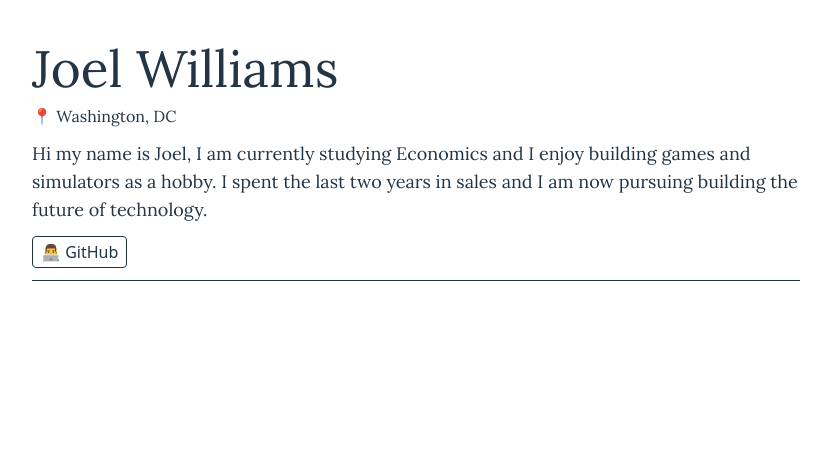
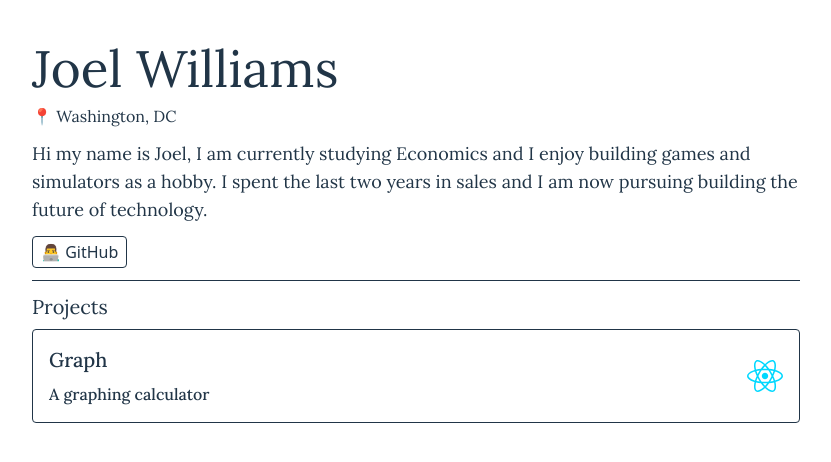
Before and after one commit to joelwashere/jwill, a React (Vite) app: page / in a window 1280 px wide. Shown: the top 462 px of the page, without its empty margins (224-1055 px from the left). Built offline with nearby package versions, Linux system fonts and the light colour scheme.

Commit message:
added my Graph project

```diff
--- a/src/App.tsx
+++ b/src/App.tsx
@@ -43,7 +43,7 @@ function App() {
             {/* <li><a href='#' className='border py-1 px-2 rounded'>🎥 Youtube</a></li> */}
           </ul>
         </div>
-        <div className='mt-3 hidden'>
+        <div className='mt-3'>
           <h2 className='text-xl'>Projects</h2>
           <div className='gap-4 mt-2'>
             <Project name={'Graph'} image={'src/assets/react.svg'} description='A graphing calculator' />
```
